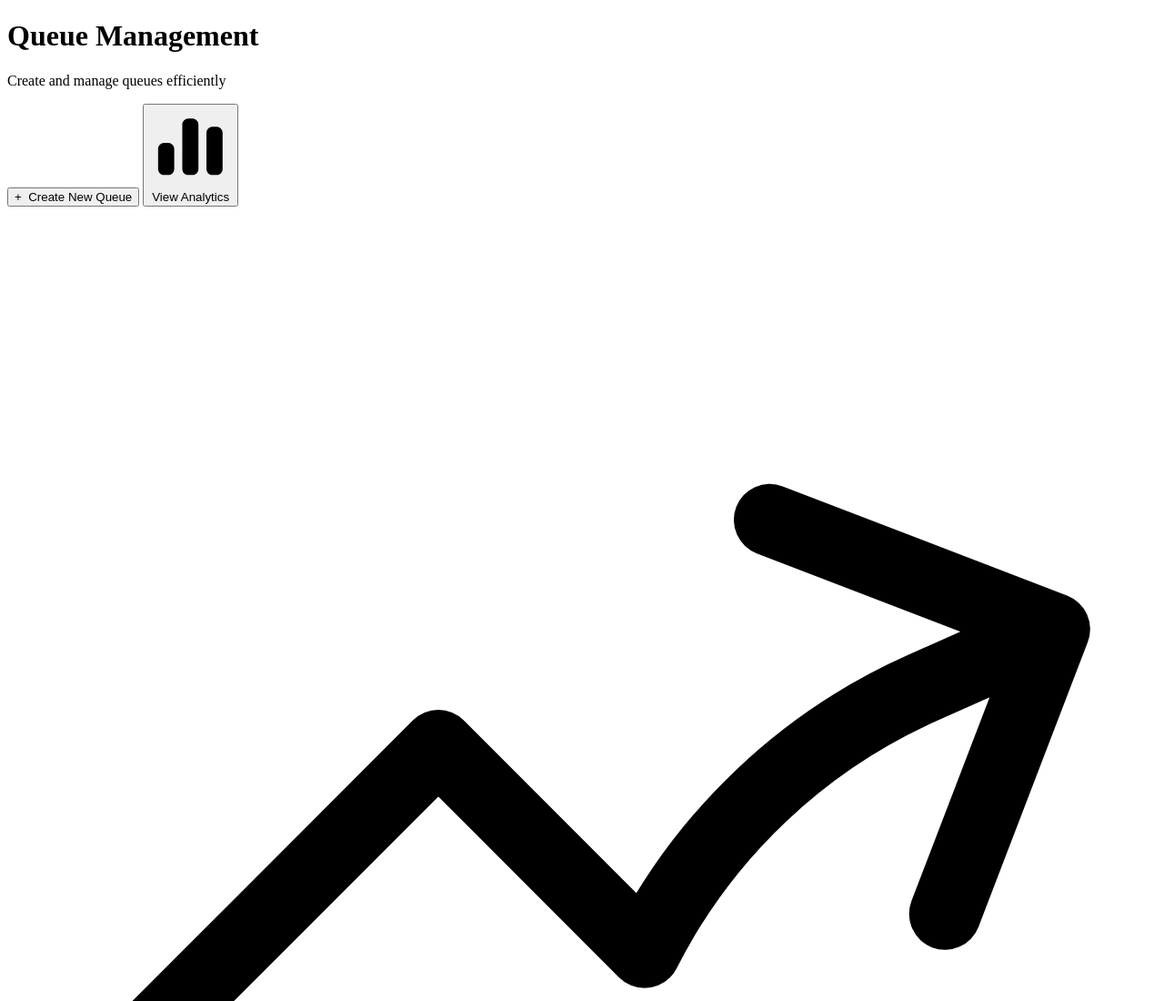
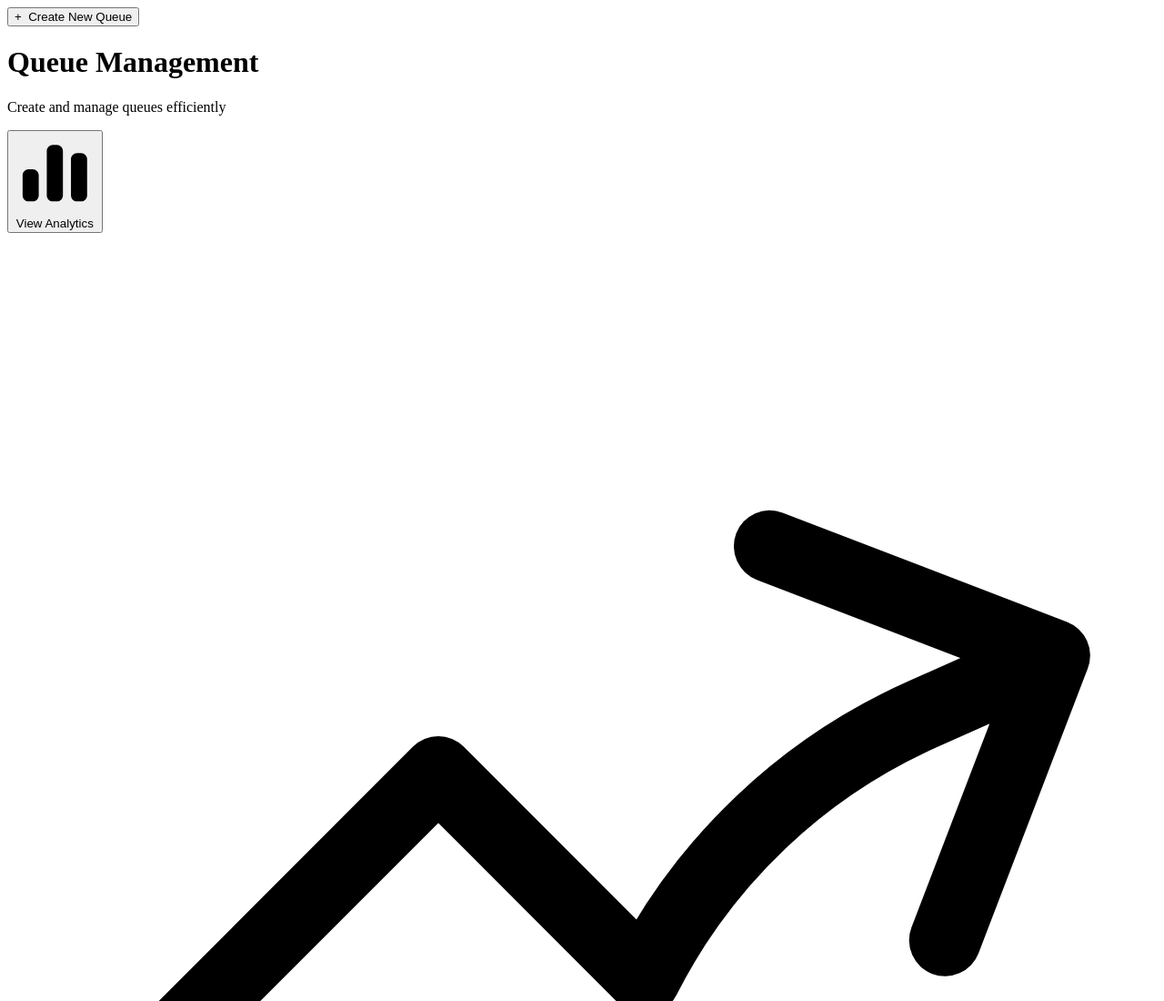
Before and after one commit to Shivani-Ravindran/Queue-Management-System, a website with bundled scripts: page admin.html in a window 1280 px wide. Shown: the top 1100 px of the page at 91% size. Built offline with nearby package versions, Linux system fonts and the light colour scheme.

Commit message:
Modified admin alignments

```diff
--- a/admin.html
+++ b/admin.html
@@ -9,14 +9,14 @@
 </head>
 <body>
   <div class="container">
+    <div class="header">
+      <button class="primary-btn">+&nbsp;&nbsp;Create New Queue</button>
+      </div>
     <header>
         <h1 class="title">Queue Management</h1>
         <p class="subtitle">Create and manage queues efficiently</p>
     </header>
 
-    <button class="primary-btn">
-      +&nbsp;&nbsp;Create New Queue
-    </button>
 <button class="analytics-top-btn">
   <svg
     xmlns="http://www.w3.org/2000/svg"
--- a/style/adminstyles.css
+++ b/style/adminstyles.css
@@ -32,19 +32,27 @@ header {
   flex-direction: column;
   gap: 1rem;
   margin-bottom: 10rem;
-
 }
 
 .title {
-  font-size: 4.8rem;
+  font-size: 4rem;
   margin: 0;
   display: block;
+  margin-top: -3rem;
 }
 
 .subtitle {
   color: #555;
   font-size: 2rem;
   display: block;
+  margin-bottom: -5.2rem;
+}
+
+.header{
+  width: 100%;
+  margin-bottom: 8rem;
+  display: flex;
+  justify-content: right;
 }
 
 .primary-btn {
@@ -55,9 +63,7 @@ header {
   cursor: pointer;
   padding: 1.2rem 2.4rem;
   border: none;
-  position: absolute;
-  top: 3rem;
-  right: 3rem;
+
 }
 
 .plus {
--- a/style/homestyles.css
+++ b/style/homestyles.css
@@ -72,7 +72,7 @@ html {
 
 /* RIGHT SIDE */
 .hero-right img {
-  width: 60rem;
+  width: 55rem;
   height: auto;
   border-radius: 1.8rem;
   box-shadow: 0 2rem 4rem rgba(0, 0, 0, 0.15);
```
Also changed, not shown: index.html (+1 -1 lines), img/Homepage.jpg (added), img/homepage pic.jpeg (deleted).
